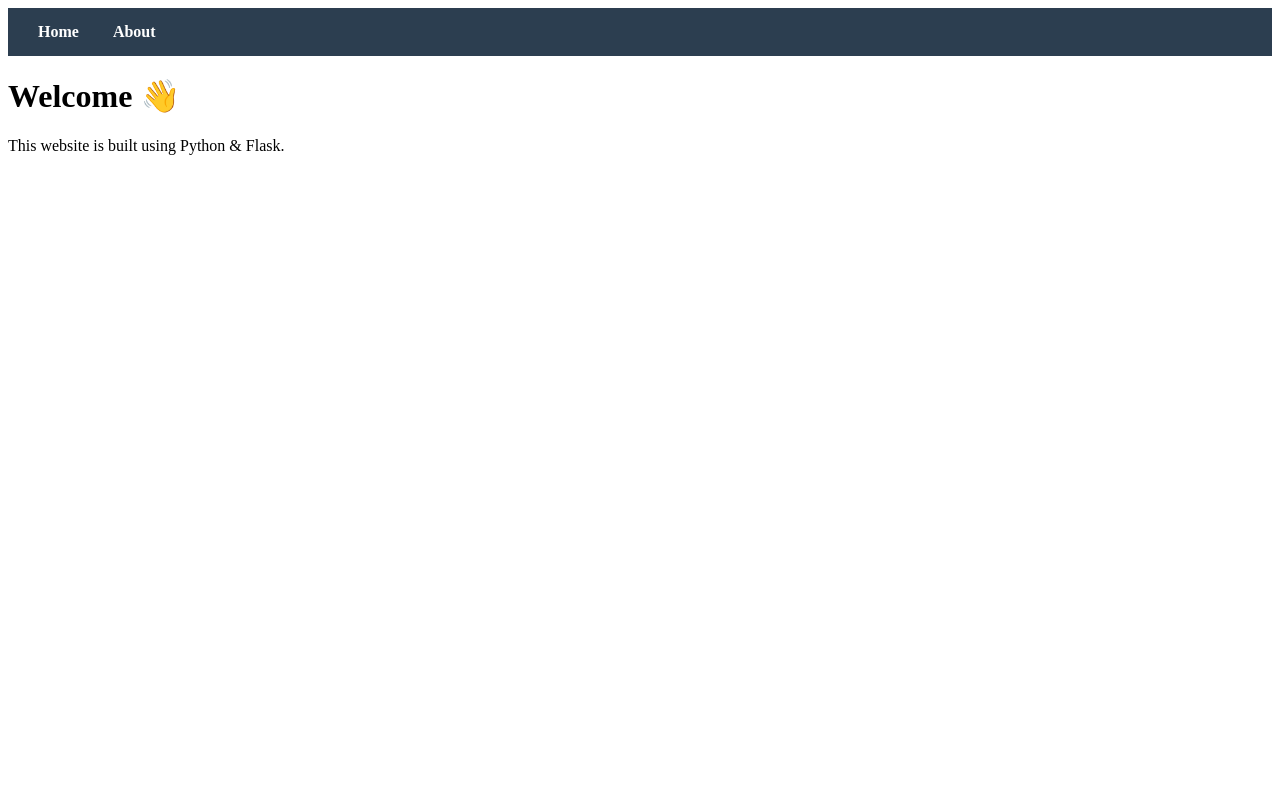
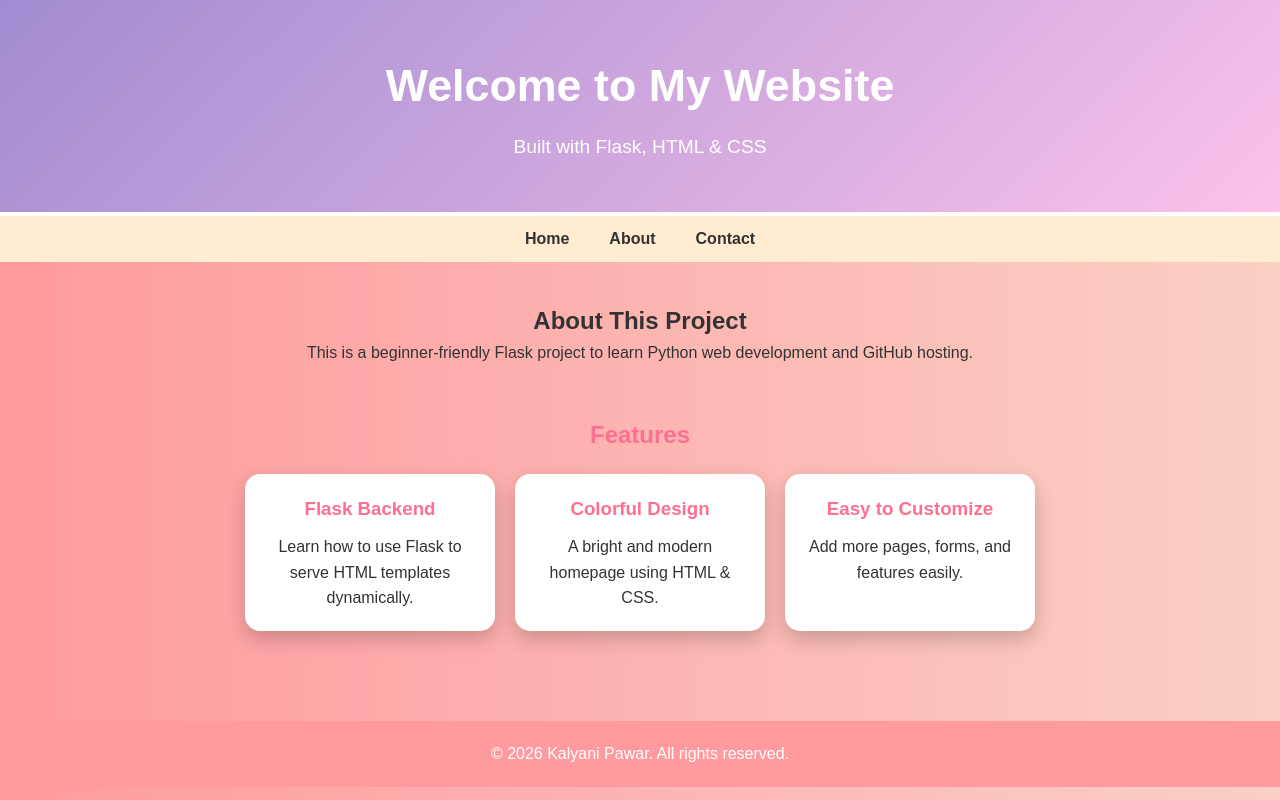
Before and after one commit to kalyani557/Sample-project, a Flask app: page / in a window 1280 px wide. Run offline with Flask 3, Linux system fonts and the light colour scheme.

Commit message:
Added New Home Page

```diff
--- a/app.py
+++ b/app.py
@@ -2,13 +2,9 @@ from flask import Flask, render_template
 
 app = Flask(__name__)
 
-@app.route("/")
+@app.route('/')
 def home():
-    return render_template("index.html")
+    return render_template('index.html')
 
-@app.route("/about")
-def about():
-    return render_template("about.html")
-
-if __name__ == "__main__":
+if __name__ == '__main__':
     app.run(debug=True)
--- a/static/style.css
+++ b/static/style.css
@@ -1,15 +1,108 @@
-.navbar {
-    background-color: #2c3e50;
-    padding: 15px;
+/* Reset basic styles */
+* {
+    margin: 0;
+    padding: 0;
+    box-sizing: border-box;
+    font-family: 'Arial', sans-serif;
 }
 
-.navbar a {
+/* Body and background */
+body {
+    background: linear-gradient(to right, #ff9a9e, #fad0c4);
+    color: #333;
+    line-height: 1.6;
+}
+
+/* Header */
+header {
+    text-align: center;
+    padding: 50px 20px;
+    background: linear-gradient(135deg, #a18cd1, #fbc2eb);
     color: white;
-    margin: 15px;
+    border-bottom: 4px solid #fff;
+}
+
+header h1 {
+    font-size: 2.8rem;
+    margin-bottom: 10px;
+}
+
+header p {
+    font-size: 1.2rem;
+}
+
+/* Navigation */
+nav {
+    background: #ffecd2;
+    padding: 10px 0;
+}
+
+nav ul {
+    display: flex;
+    justify-content: center;
+    list-style: none;
+}
+
+nav ul li {
+    margin: 0 20px;
+}
+
+nav ul li a {
     text-decoration: none;
     font-weight: bold;
+    color: #333;
+    transition: color 0.3s ease;
 }
 
-.navbar a:hover {
-    color: #f1c40f;
+nav ul li a:hover {
+    color: #ff6f91;
 }
+
+/* Main content */
+main {
+    padding: 40px 20px;
+    text-align: center;
+}
+
+.intro {
+    margin-bottom: 50px;
+}
+
+.features h2 {
+    margin-bottom: 20px;
+    color: #ff6f91;
+}
+
+.cards {
+    display: flex;
+    justify-content: center;
+    gap: 20px;
+    flex-wrap: wrap;
+}
+
+.card {
+    background: white;
+    padding: 20px;
+    border-radius: 15px;
+    box-shadow: 0 8px 20px rgba(0,0,0,0.2);
+    width: 250px;
+    transition: transform 0.3s ease;
+}
+
+.card:hover {
+    transform: translateY(-10px);
+}
+
+.card h3 {
+    color: #ff6f91;
+    margin-bottom: 10px;
+}
+
+/* Footer */
+footer {
+    background: #ff9a9e;
+    text-align: center;
+    padding: 20px;
+    color: white;
+    margin-top: 50px;
+}
--- a/templates/index.html
+++ b/templates/index.html
@@ -1,18 +1,126 @@
 <!DOCTYPE html>
-<html>
+<html lang="en">
 <head>
-    <title>Home</title>
-    <link rel="stylesheet" href="{{ url_for('static', filename='style.css') }}">
+    <meta charset="UTF-8">
+    <meta name="viewport" content="width=device-width, initial-scale=1.0">
+    <title>Sample Project - Colorful Homepage</title>
+
+    <!-- Embedded CSS -->
+    <style>
+        /* Reset */
+        * { margin: 0; padding: 0; box-sizing: border-box; font-family: Arial, sans-serif; }
+
+        /* Body */
+        body {
+            background: linear-gradient(to right, #ff9a9e, #fad0c4);
+            color: #333;
+            line-height: 1.6;
+        }
+
+        /* Header */
+        header {
+            text-align: center;
+            padding: 50px 20px;
+            background: linear-gradient(135deg, #a18cd1, #fbc2eb);
+            color: white;
+            border-bottom: 4px solid #fff;
+        }
+        header h1 { font-size: 2.8rem; margin-bottom: 10px; }
+        header p { font-size: 1.2rem; }
+
+        /* Navigation */
+        nav {
+            background: #ffecd2;
+            padding: 10px 0;
+        }
+        nav ul {
+            display: flex;
+            justify-content: center;
+            list-style: none;
+        }
+        nav ul li { margin: 0 20px; }
+        nav ul li a {
+            text-decoration: none;
+            font-weight: bold;
+            color: #333;
+            transition: color 0.3s ease;
+        }
+        nav ul li a:hover { color: #ff6f91; }
+
+        /* Main content */
+        main { padding: 40px 20px; text-align: center; }
+        .intro { margin-bottom: 50px; }
+        .features h2 { margin-bottom: 20px; color: #ff6f91; }
+        .cards {
+            display: flex;
+            justify-content: center;
+            gap: 20px;
+            flex-wrap: wrap;
+        }
+        .card {
+            background: white;
+            padding: 20px;
+            border-radius: 15px;
+            box-shadow: 0 8px 20px rgba(0,0,0,0.2);
+            width: 250px;
+            transition: transform 0.3s ease;
+        }
+        .card:hover { transform: translateY(-10px); }
+        .card h3 { color: #ff6f91; margin-bottom: 10px; }
+
+        /* Footer */
+        footer {
+            background: #ff9a9e;
+            text-align: center;
+            padding: 20px;
+            color: white;
+            margin-top: 50px;
+        }
+    </style>
 </head>
 <body>
 
-    <div class="navbar">
-        <a href="/">Home</a>
-        <a href="/about">About</a>
-    </div>
+    <header>
+        <h1>Welcome to My Website</h1>
+        <p>Built with Flask, HTML & CSS</p>
+    </header>
 
-    <h1>Welcome 👋</h1>
-    <p>This website is built using Python & Flask.</p>
+    <nav>
+        <ul>
+            <li><a href="#">Home</a></li>
+            <li><a href="#">About</a></li>
+            <li><a href="#">Contact</a></li>
+        </ul>
+    </nav>
+
+    <main>
+        <section class="intro">
+            <h2>About This Project</h2>
+            <p>This is a beginner-friendly Flask project to learn Python web development and GitHub hosting.</p>
+        </section>
+
+        <section class="features">
+            <h2>Features</h2>
+            <div class="cards">
+                <div class="card">
+                    <h3>Flask Backend</h3>
+                    <p>Learn how to use Flask to serve HTML templates dynamically.</p>
+                </div>
+                <div class="card">
+                    <h3>Colorful Design</h3>
+                    <p>A bright and modern homepage using HTML & CSS.</p>
+                </div>
+                <div class="card">
+                    <h3>Easy to Customize</h3>
+                    <p>Add more pages, forms, and features easily.</p>
+                </div>
+            </div>
+        </section>
+    </main>
+
+    <footer>
+        <p>&copy; 2026 Kalyani Pawar. All rights reserved.</p>
+    </footer>
 
 </body>
 </html>
```
